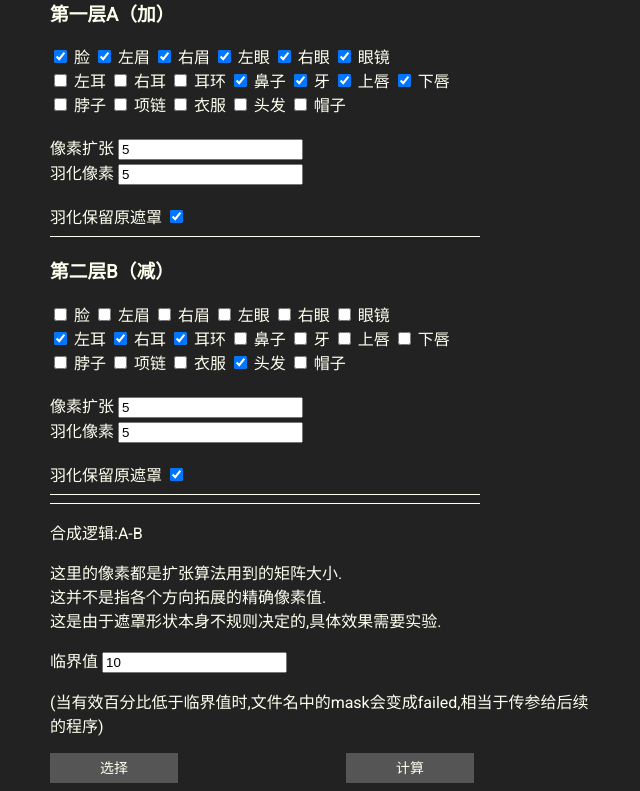
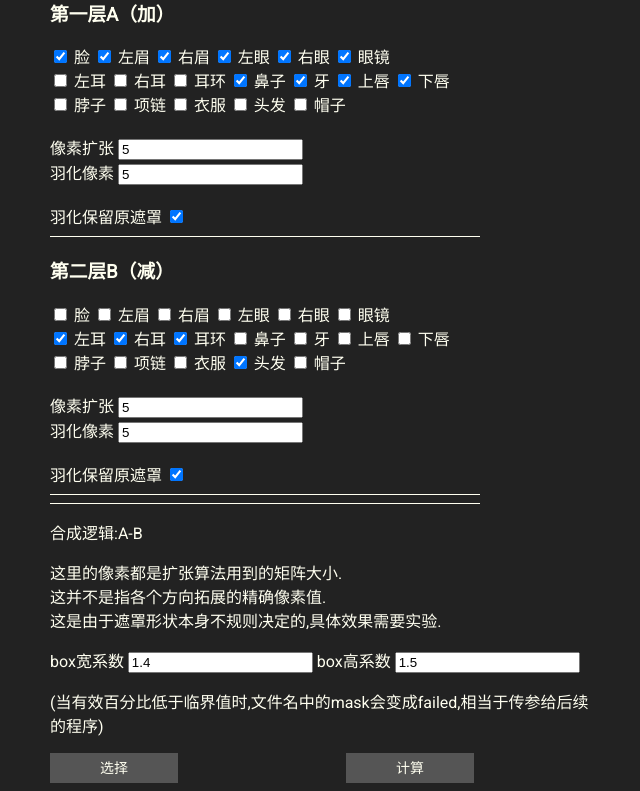
Before and after one commit to harrywenjie/FaceGenSeg, a Flask app: page / in a window 1280 px wide. Shown: the part 150-941 px from the top of the page, without its empty margins (0-640 px from the left). Run offline with Flask 3, Linux system fonts and the light colour scheme.

Commit message:
Add box WH fators control and display

```diff
--- a/main.py
+++ b/main.py
@@ -13,7 +13,7 @@ filetype = 'jpg'  #use jpg or png
 
 def main(
         input_path, dilation_pixels, feather_amount, face_classes, exclude_classes, add_original_mask, threshold,
-        dilation_pixels_B, feather_amount_B, add_original_mask_B
+        dilation_pixels_B, feather_amount_B, add_original_mask_B, scale_factor_w = 1.4, scale_factor_h = 1.5
     ):
     image = cv2.imread(input_path)
 
@@ -37,8 +37,6 @@ def main(
         x, y, w, h = bounding_box
 
         # Increase the size of the bounding box by different factors for width and height
-        scale_factor_w = 1.4  # Scale factor for width
-        scale_factor_h = 1.5  # Scale factor for height
         new_w = int(w * scale_factor_w)
         new_h = int(h * scale_factor_h)
         new_x = max(0, x - (new_w - w) // 2)
@@ -49,7 +47,7 @@ def main(
         face_image = image[new_y:new_y+new_h, new_x:new_x+new_w]
 
         # Segment face using BiSeNet
-        face_mask, segmentation_success, nonzero_pixels, box_pixels, image_pixels, percentage = segment_face(
+        face_mask, segmentation_success, nonzero_pixels, box_pixels, image_pixels, percentage , box_width , box_height = segment_face(
             bisenet_model, image, face_image, new_bounding_box, dilation_pixels, feather_amount, face_classes, exclude_classes, add_original_mask, threshold,
             dilation_pixels_B, feather_amount_B, add_original_mask_B
         )
@@ -67,6 +65,8 @@ def main(
         face_data['box_pixels'] = box_pixels
         face_data['image_pixels'] = image_pixels
         face_data['percentage'] = percentage
+        face_data['box_width'] = box_width
+        face_data['box_height'] = box_height
 
         # Print face and gender information
         print(f"Face {i + 1}:")
--- a/templates/index.html
+++ b/templates/index.html
@@ -77,6 +77,12 @@
           localStorage.setItem('dilation_pixels_B', dilationPixelsInputB.value);
           localStorage.setItem('feather_amount_B', featherAmountInputB.value);
 
+          //Save box coefficent
+          const boxWidthCoInput = document.getElementById('widthcoefficient');
+          const boxHeightCoInput = document.getElementById('heightcoefficient');
+          localStorage.setItem('widthcoefficient', boxWidthCoInput.value);
+          localStorage.setItem('heightcoefficient', boxHeightCoInput.value);
+
           // Save checkbox values
           const faceClassesCheckboxes = document.querySelectorAll('input[name="face_classes"]');
           const excludeClassesCheckboxes = document.querySelectorAll('input[name="exclude_classes"]');
@@ -117,6 +123,14 @@
           const storedFeatherAmountB = localStorage.getItem('feather_amount_B');
           dilationPixelsInputB.value = storedDilationPixelsB ? storedDilationPixelsB : 5;
           featherAmountInputB.value = storedFeatherAmountB ? storedFeatherAmountB : 5;
+
+          const boxWidthCoInput = document.getElementById('widthcoefficient');
+          const boxHeightCoInput = document.getElementById('heightcoefficient');
+          const storedboxWidthCo = localStorage.getItem('widthcoefficient');
+          const storedboxHeightCo = localStorage.getItem('heightcoefficient');
+          boxWidthCoInput.value = storedboxWidthCo ? storedboxWidthCo : 1.4;
+          boxHeightCoInput.value = storedboxHeightCo ? storedboxHeightCo : 1.5;
+
 
           // Set checkbox values
           const faceClassesCheckboxes = document.querySelectorAll('input[name="face_classes"]');
@@ -274,8 +288,10 @@
           <hr>
           <p>合成逻辑:A-B</p>
           <p>这里的像素都是扩张算法用到的矩阵大小. <br>这并不是指各个方向拓展的精确像素值. <br>这是由于遮罩形状本身不规则决定的,具体效果需要实验.</p>
-          <label for="threshold">临界值</label>
-          <input type="number" name="threshold" id="threshold" placeholder="threshold" step="0.01">
+          <label for="widthcoefficient">box宽系数</label>
+          <input type="number" name="widthcoefficient" id="widthcoefficient" placeholder="width coefficient" step="0.01">
+          <label for="heightcoefficient">box高系数</label>
+          <input type="number" name="heightcoefficient" id="heightcoefficient" placeholder="height coefficient" step="0.01">
           <p>(当有效百分比低于临界值时,文件名中的mask会变成failed,相当于传参给后续的程序)</p>
           <button type="button" class="button" onclick="document.getElementById('file').click()">选择</button>
           <span id="fileName" class="custom-file-label"></span>
@@ -295,6 +311,8 @@
             <p>识别信心度: {{ face_data.confidence }}</p>
             <p>遮罩像素: {{ face_data.nonzero_pixels }}</p>
             <p>识别框像素: {{ face_data.box_pixels }}</p>
+            <p>识别框宽: {{ face_data.box_width }}</p>
+            <p>识别框高: {{ face_data.box_height }}</p>
             <p>有效百分比(遮罩占识别框的比): {{ face_data.percentage }}</p>
             <p>图片总像素: {{ face_data.image_pixels }}</p>
             <p>BiSeNet遮罩文件名: {{ face_data.mask_fileurl }}</p>
--- a/webGUI.py
+++ b/webGUI.py
@@ -37,6 +37,10 @@ def index():
         add_original_mask_B = 'add_original_mask_B' in request.form
         threshold = float(request.form.get('threshold', 10))
 
+        scale_factor_w = float(request.form.get('widthcoefficient', 1.4))
+        scale_factor_h = float(request.form.get('heightcoefficient', 1.5))
+
+
         # Convert to integers
         face_classes = [int(face_class) for face_class in face_classes]
         exclude_classes = [int(exclude_class) for exclude_class in exclude_classes]
@@ -47,7 +51,7 @@ def index():
         file.save(file_path)
         result_data = process_image(
             file_path, dilation_pixels, feather_amount, face_classes, exclude_classes, add_original_mask, threshold,
-            dilation_pixels_B, feather_amount_B, add_original_mask_B
+            dilation_pixels_B, feather_amount_B, add_original_mask_B, scale_factor_w, scale_factor_h
         )  # Pass feather_amount to process_image
         os.remove(file_path)
         return render_template("index.html", result_data=result_data)
```
Also changed, not shown: face_segmentation.py (+7 -4 lines).
